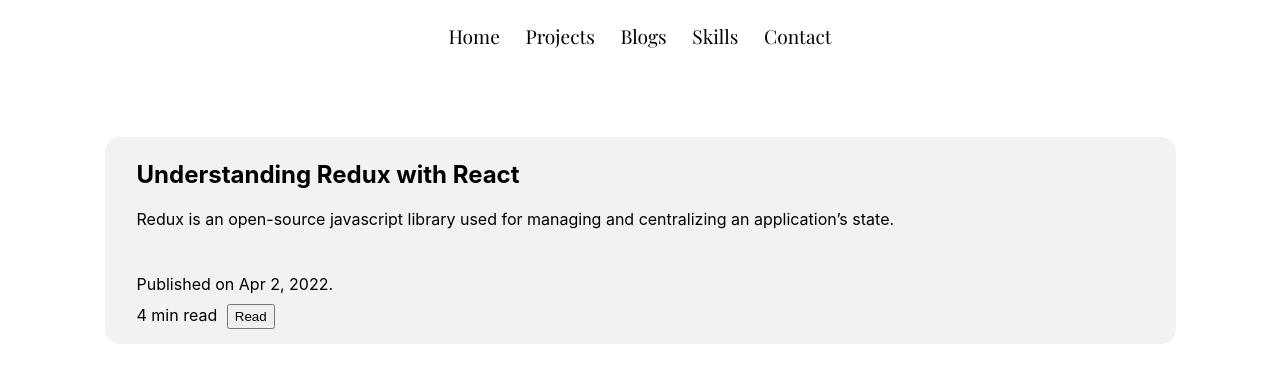
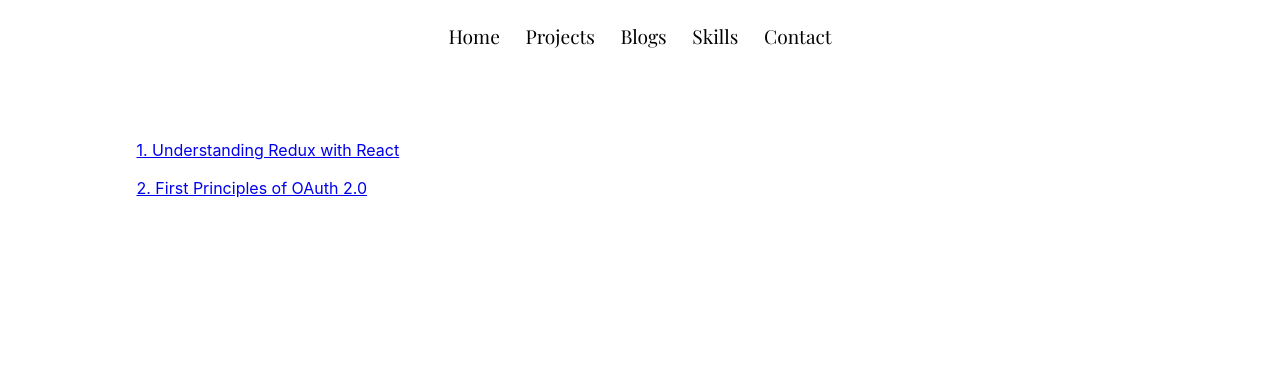
Before and after one commit to abhishekp6/abhishekp6.github.io, a React (Create React App) app: page /blogs in a window 1280 px wide. Shown: the top 382 px of the page. Built offline with nearby package versions, Linux system fonts and the light colour scheme.

Commit message:
Add blogpost, enhance ui

```diff
--- a/src/Components/Blogs/Blogs.css
+++ b/src/Components/Blogs/Blogs.css
@@ -2,7 +2,6 @@
     height: fit-content;
     width: 80%;
     margin: auto;
-    background-color: rgb(242, 242, 242);
     border-radius: 15px;
     padding: 15px;
     text-align: left;
@@ -15,20 +14,6 @@
     margin-top: 75px;
 }
 
-.read{
-    height: 25px;
-    width: 3rem;
-    margin-left: 5px;
-}
-
-.read:hover{
+.linkToArticle:hover{
     cursor: pointer;
 }
-
-.text1{
-    margin-bottom: 45px;
-}
-
-.text2{
-    margin-bottom: 10px;
-}
--- a/src/Components/Blogs/Blogs.js
+++ b/src/Components/Blogs/Blogs.js
@@ -5,12 +5,10 @@
     return(
         <div className="contianer">
             <div className="article">
-                <h2>Understanding Redux with React</h2>
-                <div className="text1">
-                    Redux is an open-source javascript library used for managing and centralizing an application’s state.
-                </div>
-                <div className="text2">Published on Apr 2, 2022.</div>
-                <div className="text3">4 min read <button className="read" onClick={() => {window.open('https://medium.com/@abhishekp6/understanding-redux-with-react-22940c1e49af')}}>Read</button></div>
+                <a className="linkToArticle" target={"_blank"} href={"https://medium.com/@abhishekp6/understanding-redux-with-react-22940c1e49af"} rel="noreferrer">1. Understanding Redux with React</a>
+            </div>
+            <div className="article">
+                <a className="linkToArticle" target={"_blank"} href={"https://medium.com/@abhishekp6/first-principles-of-oauth-2-0-477770dc429e"} rel="noreferrer">2. First Principles of OAuth 2.0</a>
             </div>
         </div>
     )
--- a/src/Components/Skills/Skills.js
+++ b/src/Components/Skills/Skills.js
@@ -26,7 +26,7 @@
                 <img alt="skillImg" src={reactlogo} style={{height: 150, width:'7rem'}}></img>
                 <div className="skillName">ReactJs
                 <br></br>
-                >2,000 Lines of Code
+                >5,000 Lines of Code
                 </div>
             </div>
 
@@ -82,7 +82,7 @@
                 <img alt="skillImg" src={aws}style={{height: 100, width:'6rem', padding:20, marginTop:25, marginBottom:25}}></img>
                 <div className="skillName">AWS
                 <br></br>
-                AWS Cloud Practitioner Certified 2022
+                AWS Certified Developer Associate 2023
                 </div>
             </div>
 
```
